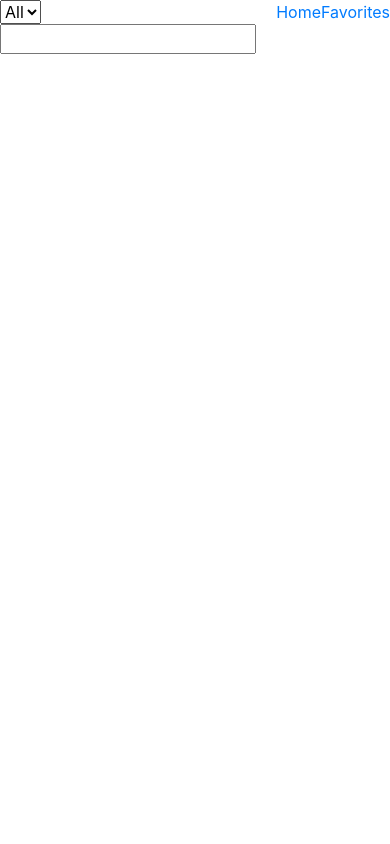
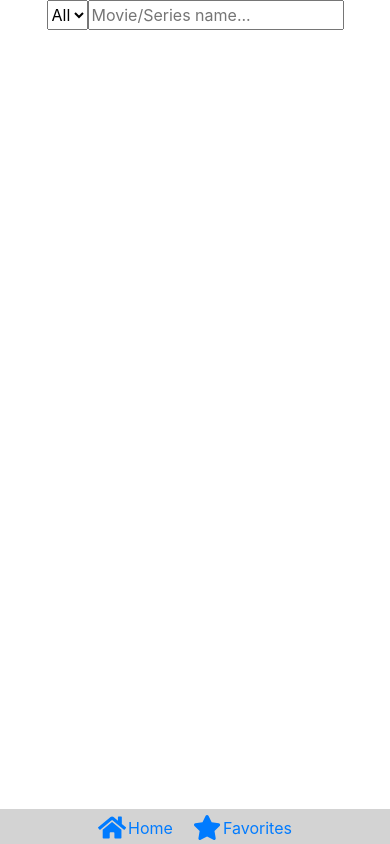
Before and after one commit to lucasmazo32/otp, a React (Create React App) app: page /favorites in a window 390 px wide. Built offline with nearby package versions, Linux system fonts and the light colour scheme.

Commit message:
basic layout of the page

```diff
--- /dev/null
+++ b/src/assets/style/app.css
@@ -0,0 +1,9 @@
+body {
+  min-height: 100vh;
+}
+
+@media screen and (max-width: 768px) {
+  .cont-b {
+    margin-bottom: 50px;
+  }
+}
--- /dev/null
+++ b/src/assets/style/footer.css
@@ -0,0 +1,37 @@
+footer {
+  display: flex;
+  position: fixed;
+  width: 100%;
+  bottom: 0;
+  justify-content: center;
+  background-color: lightgrey;
+  margin-top: 10px;
+  padding: 5px 0;
+}
+
+footer i {
+  display: inline-block;
+  height: 25px;
+  width: 25px;
+}
+
+a:first-of-type {
+  margin-right: 20px;
+}
+
+footer svg {
+  height: 25px;
+}
+
+footer span {
+  position: relative;
+  top: 2px;
+  line-height: 1;
+  margin-left: 5px;
+}
+
+@media screen and (min-width: 768px) {
+  footer {
+    display: none;
+  }
+}
--- a/src/assets/style/movie.css
+++ b/src/assets/style/movie.css
@@ -1,10 +1,10 @@
 .movie {
   position: relative;
-  padding-bottom: 80%;
+  padding-bottom: 50%;
   background-repeat: no-repeat;
   background-size: cover;
   background-position: center;
-  flex-basis: 50%;
+  flex-basis: 33.33333%;
 }
 
 .movie span {
@@ -22,3 +22,10 @@
     padding-bottom: 30%;
   }
 }
+
+@media screen and (max-width: 576px) {
+  .movie {
+    flex-basis: 50%;
+    padding-bottom: 80%;
+  }
+}
--- a/src/assets/style/nav.css
+++ b/src/assets/style/nav.css
@@ -1,4 +1,19 @@
 nav {
   display: flex;
   justify-content: center;
+  margin-bottom: 20px;
 }
+
+nav select {
+  height: 100%;
+}
+
+.nav-links:first-of-type {
+  margin: 0 20px;
+}
+
+@media screen and (max-width: 768px) {
+  .nav-links {
+    display: none;
+  }
+}
--- a/src/component/App.js
+++ b/src/component/App.js
@@ -9,6 +9,8 @@ import MovieInfo from './MovieInfo';
 import Nav from './Nav';
 import Movies from '../container/Movies';
 import Favorites from '../container/Favorites';
+import Footer from './Footer';
+import '../assets/style/app.css';
 
 function App() {
   const [favorites, setFavorites] = useState(localStorage.getItem('favorites') !== '' && localStorage.getItem('favorites') !== null ? localStorage.getItem('favorites').split(',') : []);
@@ -35,6 +37,7 @@ function App() {
           <MovieInfo favorites={favorites} addFavorite={id => addFav(id)} removeFavorite={id => remFav(id)} />
         </Route>
       </Switch>
+      <Footer />
     </Router>
   );
 }
--- /dev/null
+++ b/src/component/Footer.js
@@ -0,0 +1,20 @@
+import React from 'react';
+import {
+  Link,
+} from 'react-router-dom';
+import '../assets/style/footer.css';
+
+export default function Footer() {
+  return (
+    <footer>
+      <Link className="footer-links" to="/">
+        <i className="fas fa-home"><svg aria-hidden="true" focusable="false" data-prefix="fas" data-icon="home" className="svg-inline--fa fa-home fa-w-18" role="img" xmlns="http://www.w3.org/2000/svg" viewBox="0 0 576 512"><path fill="currentColor" d="M280.37 148.26L96 300.11V464a16 16 0 0 0 16 16l112.06-.29a16 16 0 0 0 15.92-16V368a16 16 0 0 1 16-16h64a16 16 0 0 1 16 16v95.64a16 16 0 0 0 16 16.05L464 480a16 16 0 0 0 16-16V300L295.67 148.26a12.19 12.19 0 0 0-15.3 0zM571.6 251.47L488 182.56V44.05a12 12 0 0 0-12-12h-56a12 12 0 0 0-12 12v72.61L318.47 43a48 48 0 0 0-61 0L4.34 251.47a12 12 0 0 0-1.6 16.9l25.5 31A12 12 0 0 0 45.15 301l235.22-193.74a12.19 12.19 0 0 1 15.3 0L530.9 301a12 12 0 0 0 16.9-1.6l25.5-31a12 12 0 0 0-1.7-16.93z" /></svg></i>
+        <span>Home</span>
+      </Link>
+      <Link className="footer-links" to="/favorites">
+        <i className="fas fa-star"><svg aria-hidden="true" focusable="false" data-prefix="fas" data-icon="star" className="svg-inline--fa fa-star fa-w-18" role="img" xmlns="http://www.w3.org/2000/svg" viewBox="0 0 576 512"><path fill="currentColor" d="M259.3 17.8L194 150.2 47.9 171.5c-26.2 3.8-36.7 36.1-17.7 54.6l105.7 103-25 145.5c-4.5 26.3 23.2 46 46.4 33.7L288 439.6l130.7 68.7c23.2 12.2 50.9-7.4 46.4-33.7l-25-145.5 105.7-103c19-18.5 8.5-50.8-17.7-54.6L382 150.2 316.7 17.8c-11.7-23.6-45.6-23.9-57.4 0z" /></svg></i>
+        <span>Favorites</span>
+      </Link>
+    </footer>
+  );
+}
--- a/src/component/MovieInfo.js
+++ b/src/component/MovieInfo.js
@@ -29,7 +29,7 @@ function Movie({ addFavorite, removeFavorite, favorites }) {
   };
 
   return (
-    <div className="container-xl">
+    <div className="container-xl cont-b">
       <h2>{ movie.Title }</h2>
       <img src={movie.Poster} alt={`${movie.Title} poster`} />
       <p>{`Plot: ${movie.Plot}`}</p>
--- a/src/component/Nav.js
+++ b/src/component/Nav.js
@@ -18,6 +18,7 @@ function Nav({ options, changeFilter }) {
   const handleSubmit = e => {
     e.preventDefault();
     const movie = showData(e.target[1].value);
+    e.target[1].value = '';
     movie.then(movie => {
       if (movie.Response === 'True') {
         history.push(`/${movie.imdbID}`);
@@ -35,10 +36,10 @@ function Nav({ options, changeFilter }) {
         <select onChange={handleChange}>
           { options.map(result => <option key={result}>{result}</option>) }
         </select>
-        <input type="text" />
+        <input type="text" placeholder="Movie/Series name..." />
       </form>
-      <Link to="/">Home</Link>
-      <Link to="/favorites">Favorites</Link>
+      <Link className="nav-links" to="/">Home</Link>
+      <Link className="nav-links" to="/favorites">Favorites</Link>
     </nav>
   );
 }
--- a/src/container/Favorites.js
+++ b/src/container/Favorites.js
@@ -24,10 +24,10 @@ function Favorites({
     clearOptions();
     changeFilter('All');
     allGenres(showList, addOption);
-  }, [favorites]);
+  }, [favorites, addOption, clearOptions, changeFilter]);
 
   return (
-    <div className="container-xl movie-container">
+    <div className="container-xl movie-container cont-b">
       { showFilter(filter, shows) }
     </div>
   );
--- a/src/container/Movies.js
+++ b/src/container/Movies.js
@@ -29,7 +29,7 @@ function Movies({
   }, [addOption, clearOptions, changeFilter]);
 
   return (
-    <div className="container-xl movie-container">
+    <div className="container-xl movie-container cont-b">
       { showFilter(filter, shows) }
     </div>
   );
```
